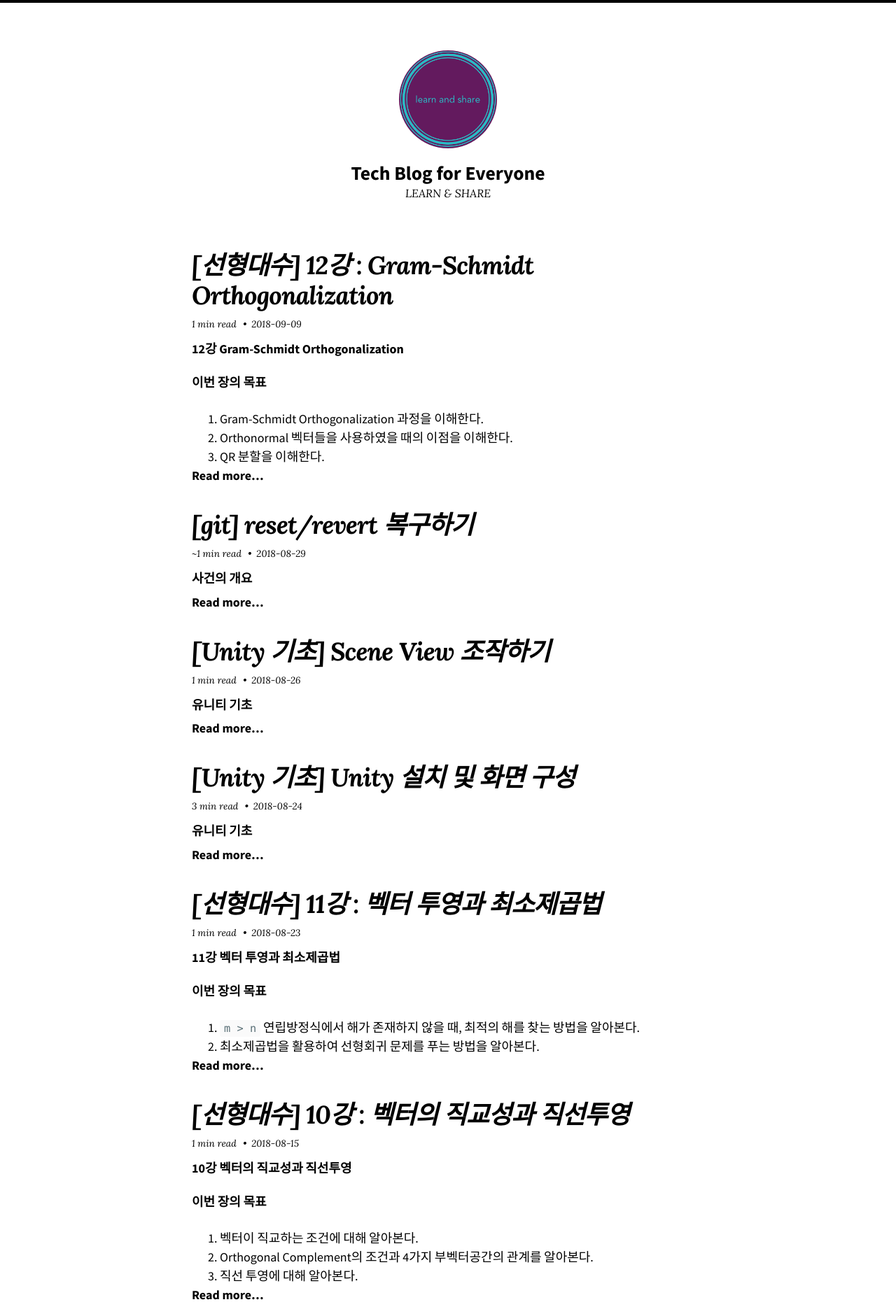
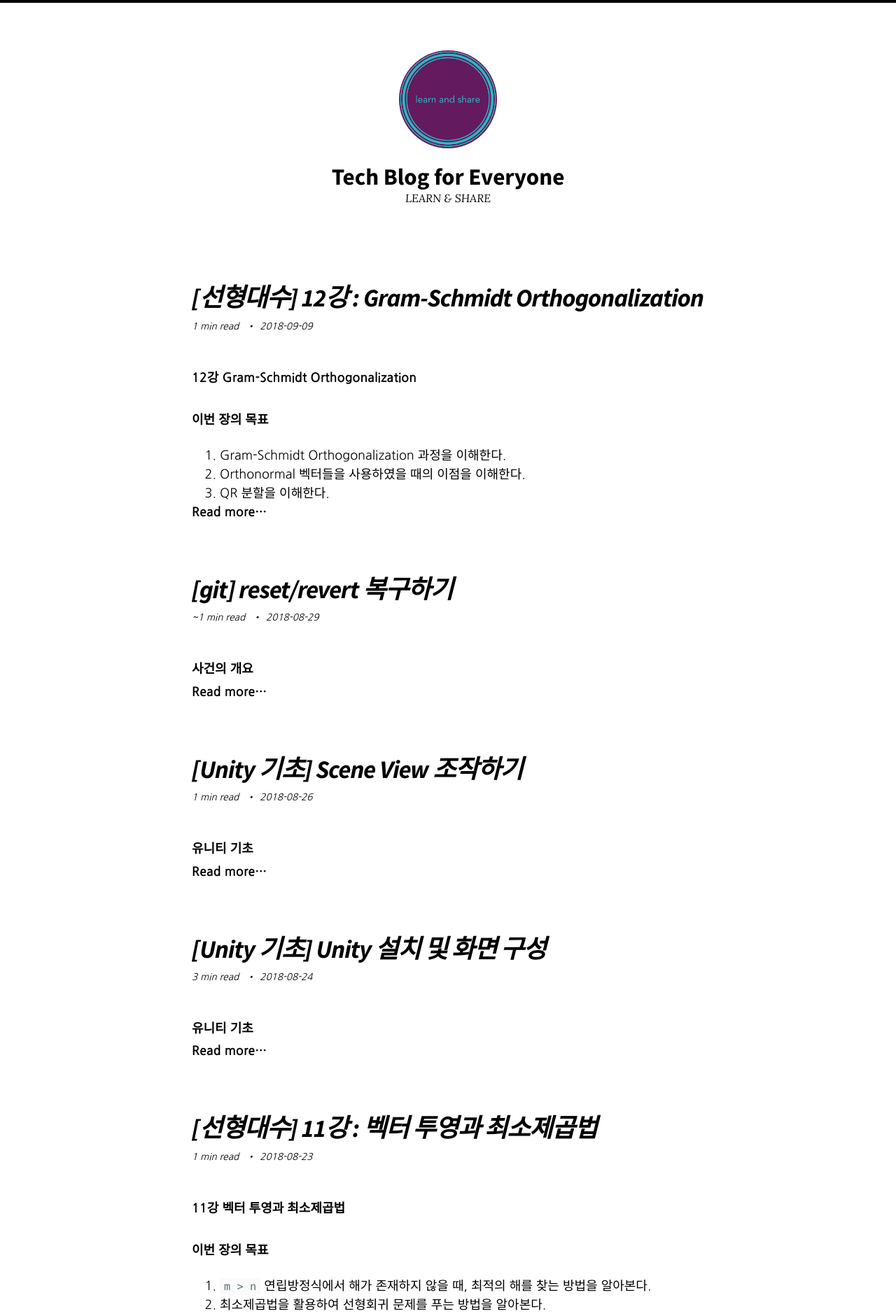
Before and after one commit to ahracho/ahracho.github.io, a Jekyll site: the page built from index.html, in a window 1280 px wide. Shown: the top 1881 px of the page at 70% size. Built offline with Jekyll 4.4.1, drawn with Linux system fonts in a browser that asks for light colours; nearby versions of some CDN libraries; the list of posts is cut into pages by our own code.

Commit message:
[Description] 블로그 레이아웃 변경 - 나눔고딕 폰트 적용 - 헤더 폰트 사이즈 변경
[Type] Normal / Bug Fix / Implementation
[Changed by] ah-ra.cho

```diff
--- a/_sass/so-simple/_global.scss
+++ b/_sass/so-simple/_global.scss
@@ -83,8 +83,8 @@
 .site-title {
   margin: 0.5em 0 0;
   padding: 0;
-  @include fluid-type($min-vw, $max-vw, $h2-min, $h2-max);
-
+  @include fluid-type($min-vw, $max-vw, $h1-min, $h1-max);
+  font-family: $title-font-family;
   a {
     color: $text-color;
     text-decoration: none;
--- a/_sass/so-simple/_page.scss
+++ b/_sass/so-simple/_page.scss
@@ -10,7 +10,7 @@
 }
 
 .page-title {
-  @include fluid-type($min-vw, $max-vw, 48px, 60px);
+  @include fluid-type($min-vw, $max-vw, 30px, 45px);
   margin-bottom: 0.5em;
   font-family: $title-font-family;
   font-weight: $page-title-weight;
--- a/_sass/so-simple/_reset.scss
+++ b/_sass/so-simple/_reset.scss
@@ -86,7 +86,8 @@ h1,
 h2,
 h3,
 h4 {
-  line-height: 1.2;
+  margin-top: 40px;
+  line-height: 1.15;
 }
 
 /* Grouping content
--- a/_sass/so-simple/_variables.scss
+++ b/_sass/so-simple/_variables.scss
@@ -42,11 +42,11 @@ $serif-font-family: "Lora", serif !default;
 $sans-serif-font-family: "Source Sans Pro", sans-serif !default;
 $monospace-font-family: Menlo, Consolas, Monaco, "Courier New", Courier, monospace !default;
 
-$base-font-family: $sans-serif-font-family !default;
-$headline-font-family: $sans-serif-font-family !default;
-$title-font-family: $serif-font-family !default;
+$base-font-family: "Nanum Gothic" !default;
+$headline-font-family: "Nanum Gothic" !default;
+$title-font-family: $sans-serif-font-family !default;
 $description-font-family: $serif-font-family !default;
-$meta-font-family: $serif-font-family !default;
+$meta-font-family: "Nanum Gothic" !default;
 
 $page-title-weight: bold !default;
 $entry-title-weight: bold !default;
```
